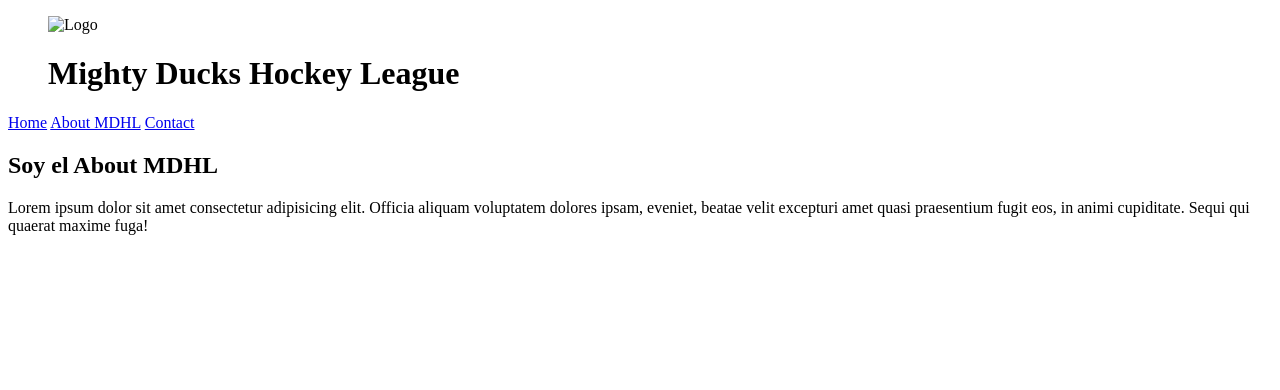
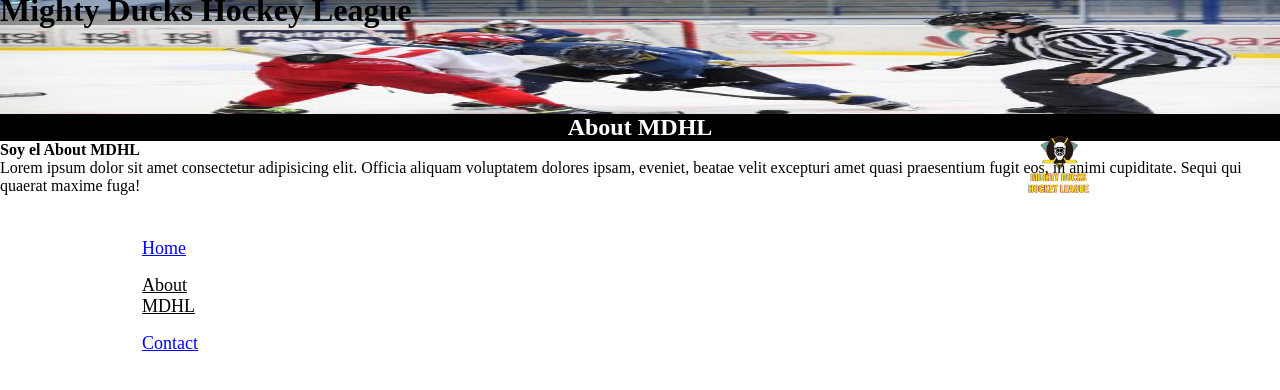
Before and after one commit to MariadelosAngelesParedesR/Class-Boot-Front---End, a plain HTML site: page Introduccion html/About_MDHL.html in a window 1280 px wide. Drawn offline with Linux system fonts and the light colour scheme.

Commit message:
agregado pags

```diff
--- a/Introduccion html/About_MDHL.html
+++ b/Introduccion html/About_MDHL.html
@@ -6,26 +6,24 @@
     <meta http-equiv="X-UA-Compatible" content="IE=edge">
     <meta name="viewport" content="width=device-width, initial-scale=1.0">
     <title>Mighty Ducks Hockey League</title>
-    <link rel="shortcut icon" href="/img/Logo_Mighty_ducks-01.png" type="image/x-icon">
+    <link rel="stylesheet" href="../assets/Estilos/about.css">
+    <link rel="shortcut icon" href="../assets/img/Logo_Mighty_ducks-01.png" type="image/x-icon">
 </head>
 
 <body>
-    <main>
-        <figure>
-            <img src="/img/Logo_Mighty_ducks-01.png" alt="Logo" width="120">
-            <figcaption>
-                <h1>Mighty Ducks Hockey League</h1>
-            </figcaption>
-        </figure>
-    </main>
+    <header class="cabeza-body">
+        <img id="img_logo" src="../assets/img/Logo_Mighty_ducks-01.png" alt="">
+        <h1>Mighty Ducks Hockey League</h1>
+        <h2>About MDHL</h2>
+    </header>
     <nav>
         <a href="../Introduccion html/Index.html">Home</a>
         <a href="#">About MDHL</a>
         <a href="../Introduccion html/Contact.html">Contact</a>
     </nav>
-    <section>
-        <div>
-            <h2>Soy el About MDHL</h2>
+    <section class="contenido_mision">
+        <div class="mision">
+            <h4>Soy el About MDHL</h4>
             <p>Lorem ipsum dolor sit amet consectetur adipisicing elit. Officia aliquam voluptatem dolores ipsam, eveniet, beatae velit excepturi amet quasi praesentium fugit eos, in animi cupiditate. Sequi qui quaerat maxime fuga!</p>
         </div>
     </section>
--- a/assets/Estilos/about.css
+++ b/assets/Estilos/about.css
@@ -3,3 +3,69 @@
     padding: 0;
     box-sizing: border-box;
 }
+
+.cabeza-body {
+    background-image: url(../img/design1_image1.jpg);
+    background-repeat: round;
+    background-size: cover;
+    width: 100%;
+}
+
+h1 {
+    position: top;
+    bottom: 85px;
+    position: relative;
+    color: black;
+
+}
+
+#img_logo {
+    width: 70px;
+    position: relative;
+    top: 10vw;
+    left: 80vw;
+}
+
+h2 {
+    background-color: black;
+    color: white;
+    top: 25px;
+    text-align: center;
+
+}
+
+nav{
+    /* display:inline-block; */
+    display: inline-grid;
+    font-size: 18px;
+    padding-top: 7vw;
+    padding-left: 10vw;
+    position: absolute;
+    width: 35px;
+}
+
+
+
+a:hover {
+    background-color: #675151;
+
+}
+
+nav a {
+    color: blue;
+    padding: 8px 14px;
+}
+
+a[href="#"] {
+    color:black;
+
+}
+
+.contenido_mision{
+    position: relative;
+
+}
+
+p {
+    color:black;
+}
--- a/assets/Estilos/contact.css
+++ b/assets/Estilos/contact.css
@@ -3,3 +3,69 @@
     padding: 0;
     box-sizing: border-box;
 }
+
+.cabeza-body {
+    background-image: url(../img/design1_image1.jpg);
+    background-repeat: round;
+    background-size: cover;
+    width: 100%;
+}
+
+h1 {
+    position: top;
+    bottom: 85px;
+    position: relative;
+    color: black;
+
+}
+
+#img_logo {
+    width: 70px;
+    position: relative;
+    top: 10vw;
+    left: 80vw;
+}
+
+h2 {
+    background-color: black;
+    color: white;
+    top: 25px;
+    text-align: center;
+
+}
+
+nav{
+    /* display:inline-block; */
+    display: inline-grid;
+    font-size: 18px;
+    padding-top: 7vw;
+    padding-left: 10vw;
+    position: absolute;
+    width: 35px;
+}
+
+
+
+a:hover {
+    background-color: #675151;
+
+}
+
+nav a {
+    color: blue;
+    padding: 8px 14px;
+}
+
+a[href="#"] {
+    color:black;
+
+}
+
+.contenido_mision{
+    position: relative;
+
+}
+
+p {
+    color:black;
+}
--- a/assets/Estilos/index.css
+++ b/assets/Estilos/index.css
@@ -40,7 +40,7 @@ nav{
     /* display:inline-block; */
     display: inline-grid;
     font-size: 18px;
-    padding-top: 15vw;
+    padding-top: 7vw;
     padding-left: 10vw;
     position: absolute;
     width: 35px;
```
Also changed, not shown: Introduccion html/Contact.html (+8 -10 lines).
